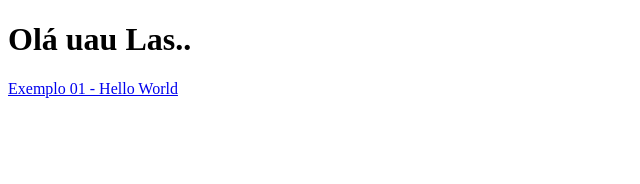
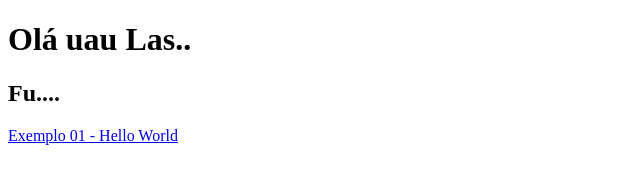
Before and after one commit to Dtssouza/Danilo-Souza, a plain HTML site: page index.html in a window 1280 px wide. Shown: the whole page, without its empty margins (0-640 px from the left). Drawn offline with Linux system fonts and the light colour scheme.

Commit message:
18/08/2023

```diff
--- a/index.html
+++ b/index.html
@@ -4,6 +4,10 @@
         <h1>
             Olá uau Las..
         </h1>
+
+        <h2>Fu....
+
+        </h2>
         <a href="ex01-helloworld/"> Exemplo 01 - Hello World</a>
     </body>
 
```
